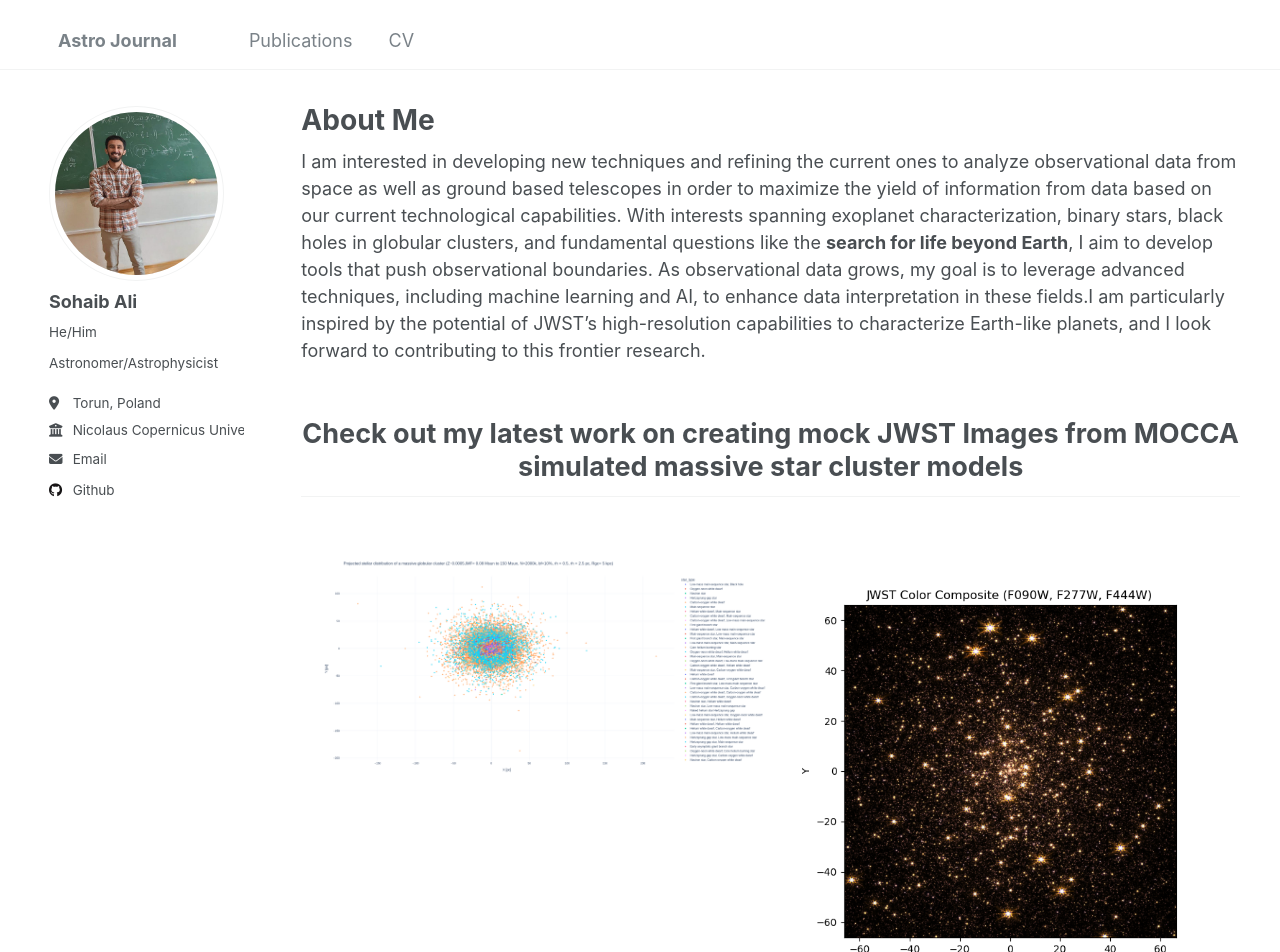
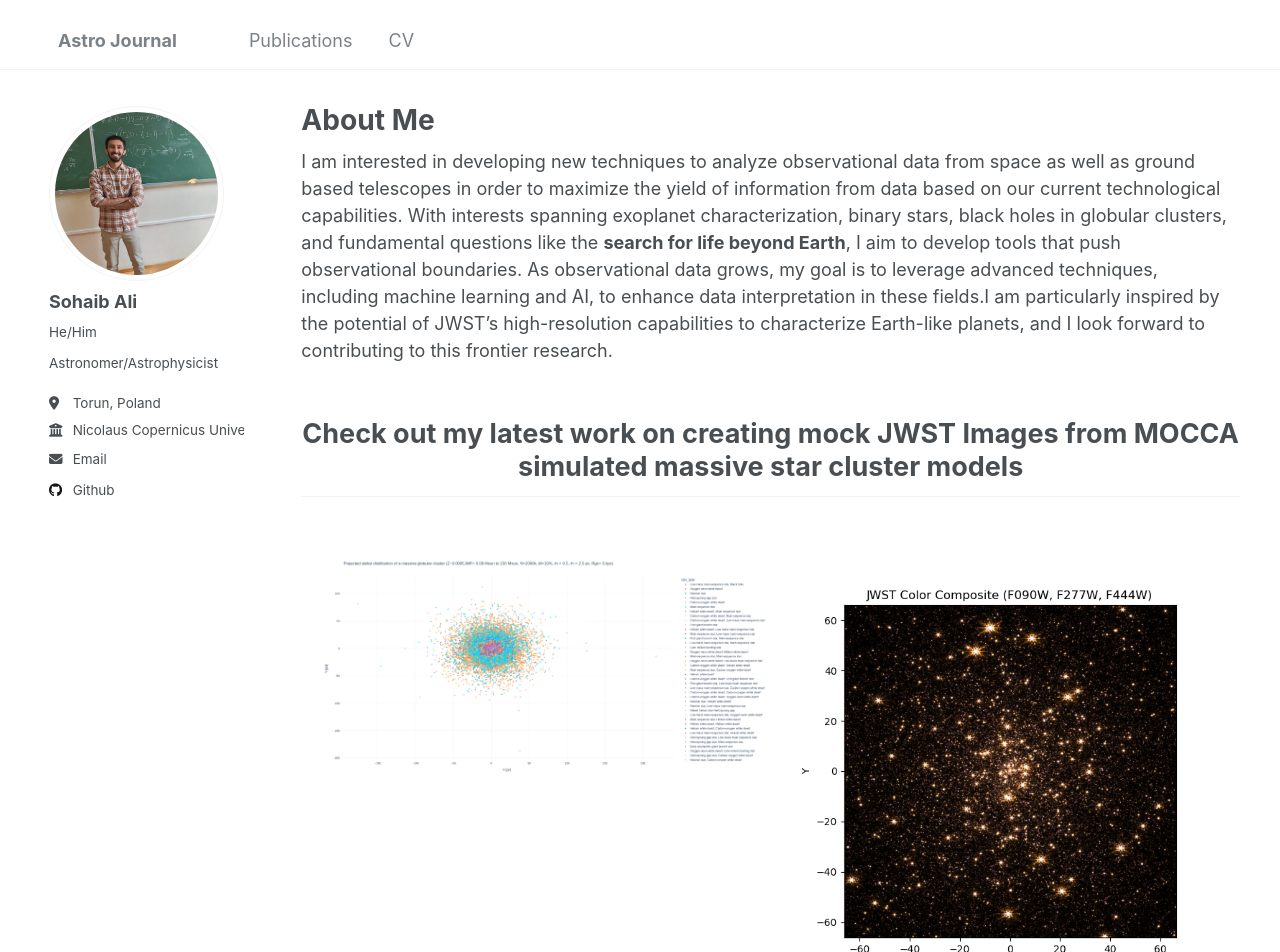
Before and after one commit to nebula-navigator/nebula-navigator.github.io, a Jekyll site: the page built from _pages/about.md, in a window 1280 px wide and 1400 px high. Shown: the top 952 px of the window. Built offline with Jekyll 4.4.1, drawn with Linux system fonts in a browser that asks for light colours; some of the changed text lies outside the part shown.

Commit message:
Update about.md

```diff
--- a/_pages/about.md
+++ b/_pages/about.md
@@ -7,7 +7,7 @@ redirect_from:
   - /about.html
 ---
 
-I am interested in developing new techniques and refining the current ones to analyze observational data from space
+I am interested in developing new techniques to analyze observational data from space
 as well as ground based telescopes in order to maximize the yield of information from data based on our current
 technological capabilities. With interests spanning exoplanet characterization, binary stars, black holes in globular
 clusters, and fundamental questions like the <b>search for life beyond Earth</b>, I aim to develop tools that push observational
@@ -34,6 +34,9 @@ For site content, there is one markdown file for each type of content, which are
         <figcaption style="margin-top: 10px; font-size: 1.1em; font-weight: bold;"></figcaption>
     </figure>
 </div>
+<h2 style="text-align: center; font-size: 1.5em; font-weight: bold; margin-bottom: 5px;">
+    Created from simulated massive star clusters such as this:
+</h2>
 <!-- Interactive Plot -->
 <div style="margin-top: 20px; text-align: center;">
     <iframe src="./images/scatter_plot.html" style="width: 100%; height: 600px; border: none;"></iframe>
```
